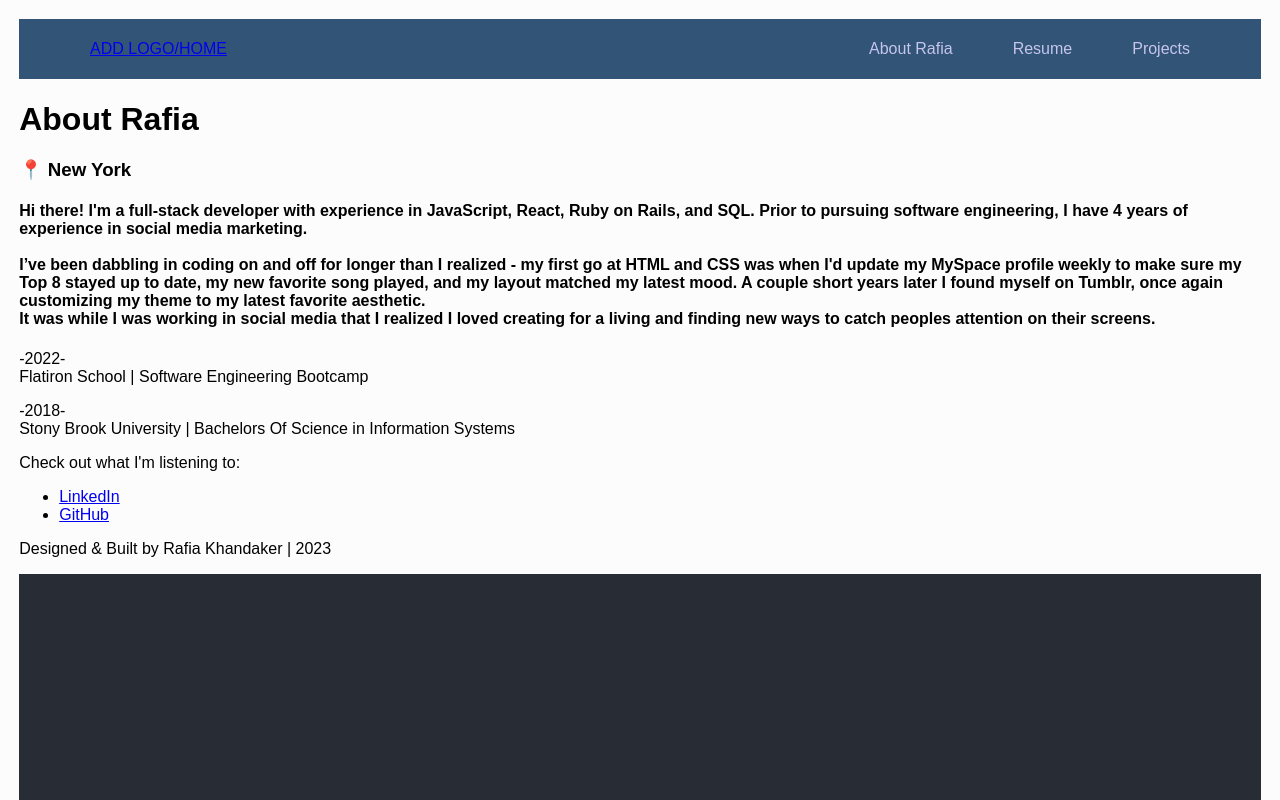
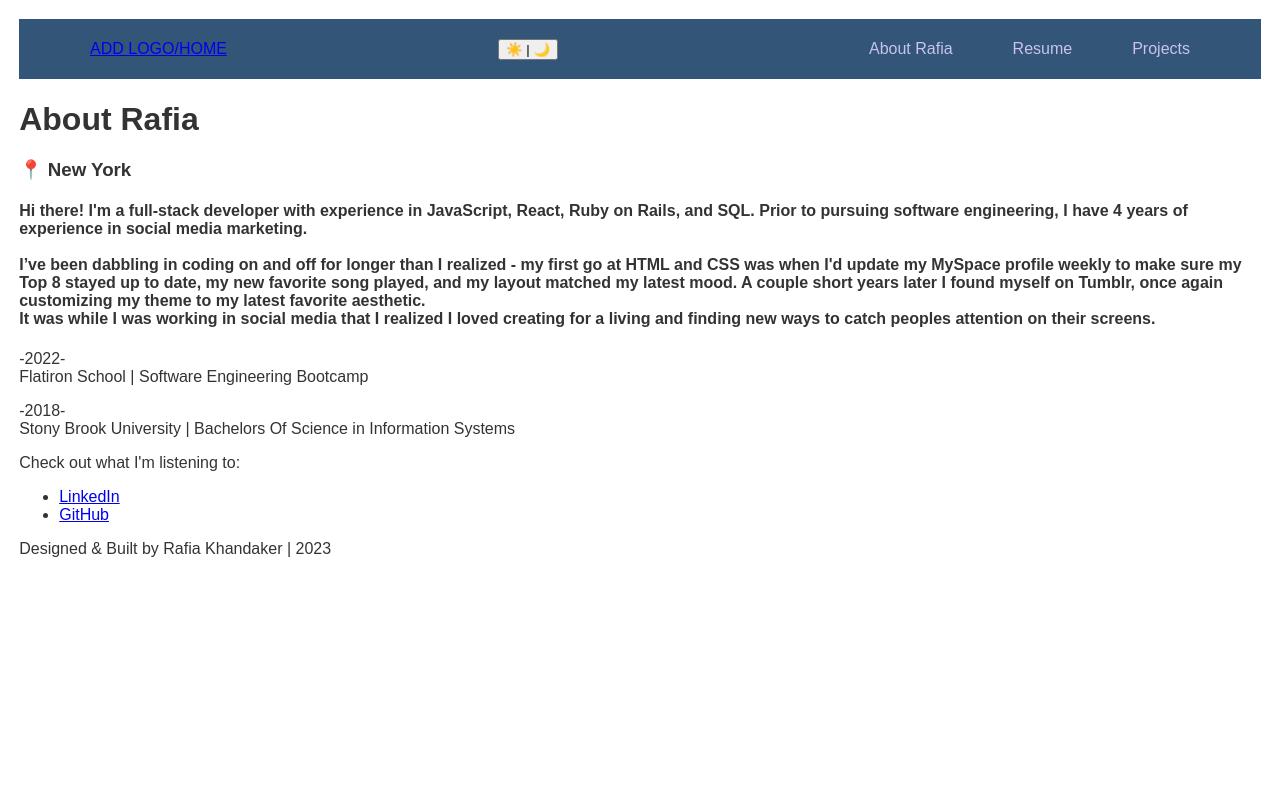
Before and after one commit to RafiaJK/portfolio, a React (Create React App) app: page /about in a window 1280 px wide. Shown: the top 800 px of the page. Built offline with nearby package versions, Linux system fonts and the light colour scheme.

Commit message:
Added toggle for dark mode

```diff
--- a/src/App.css
+++ b/src/App.css
@@ -41,5 +41,5 @@ body {
   margin: 1.5%;
   padding: 0;
   font-family: 'Poppins', sans-serif;
-  background-color: #fcfcfc;
+  /* background-color: #fcfcfc; */
 }
--- a/src/App.js
+++ b/src/App.js
@@ -1,4 +1,5 @@
 import logo from './logo.svg';
+import { useState, useEffect } from 'react';
 import './App.css';
 import Resume from './Resume';
 import Home from './Home';
@@ -7,14 +8,31 @@ import Nav from './Nav';
 import Projects from "./Projects";
 import Socials from './Socials';
 import { Route, Routes, BrowserRouter, Link } from "react-router-dom";
+import './darkTheme.css';
 
 function App() {
+
+  const [theme, setTheme] = useState('light')
+
+  const toggleTheme = () => {
+        if (theme === 'light') {
+          setTheme('dark');
+        } else {
+          setTheme('light');
+        }
+  };
+
+    useEffect(() => {
+        document.body.className = theme;
+      }, [theme]);
 
   return (
 
     <div className="App">
+
     <BrowserRouter>
-    <Nav/>
+    <Nav toggleTheme={toggleTheme}/>
+
       <Routes>
         <Route exact path="/" element={<Home/>} />
         <Route exact path="/resume" element={<Resume/>} />
@@ -27,21 +45,6 @@ function App() {
     <Socials/>
 
       <p>Designed & Built by Rafia Khandaker | 2023</p>
-      <header className="App-header">
-        {/* <img src={logo} className="App-logo" alt="logo" />
-        <p>
-          Edit <code>src/App.js</code> and save to reload.
-          <p>app page</p>
-        </p>
-        <a
-          className="App-link"
-          href="https://reactjs.org"
-          target="_blank"
-          rel="noopener noreferrer"
-        >
-          Learn React
-        </a> */}
-      </header>
     </div>
   );
 
--- a/src/Nav.js
+++ b/src/Nav.js
@@ -3,7 +3,7 @@ import './nav.css';
 import { Link } from 'react-router-dom';
 import { useState } from 'react';
 
-function Nav() {
+function Nav({toggleTheme, theme}) {
   const [showNav, setShowNav] = useState(false)
 
   const toggleNav = () => {
@@ -18,8 +18,13 @@ function Nav() {
         <Link to="/" >ADD LOGO/HOME</Link>
       </div>
 
+
+      <div className={`App ${theme}`}>
+      <button onClick={toggleTheme}> ☀️ | 🌙 </button>
+      </div>
+
       <div className="menu-icon" onClick={toggleNav}>
-          <Link to="/">hmbrgr</Link>
+          <p>hmbrgr</p>
           {/* add image for hamburger menu */}
       </div>
 
--- /dev/null
+++ b/src/darkTheme.css
@@ -0,0 +1,9 @@
+.dark {
+    background-color: #333;
+    color: #fff;
+}
+
+.light {
+    background-color: #fff;
+    color: #333;
+}
```
